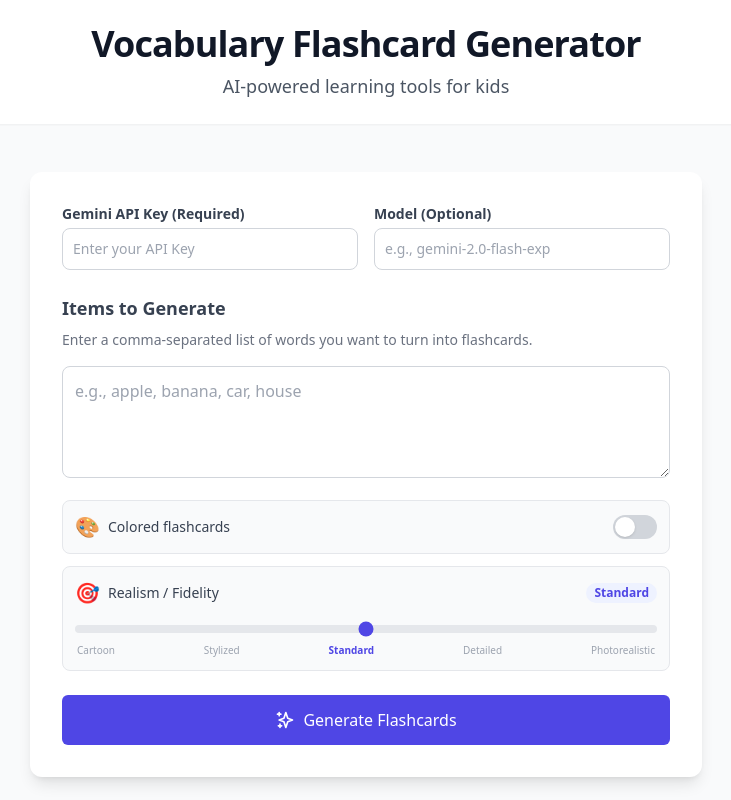
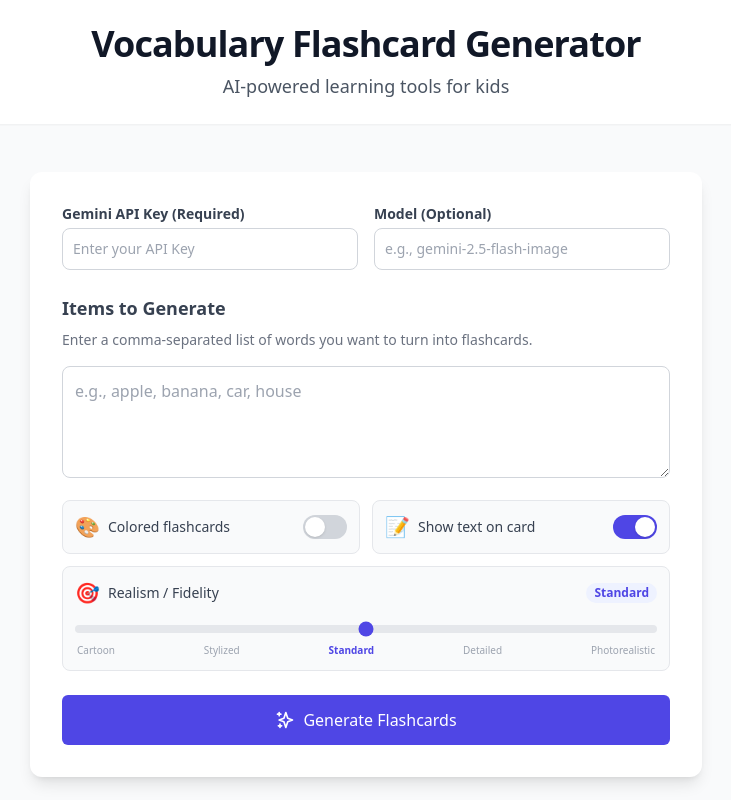
Before and after one commit to travensolli/vocabulary-flashcard-generator, a React (Vite) app: page / in a window 1280 px wide. Shown: the top 800 px of the page, without its empty margins (274-1005 px from the left). Built offline with nearby package versions, Linux system fonts and the light colour scheme.

Commit message:
feat: adiciona opção de "Show text on card"

```diff
--- a/App.tsx
+++ b/App.tsx
@@ -13,6 +13,7 @@
   const [isLoading, setIsLoading] = useState<boolean>(false);
   const [error, setError] = useState<string | null>(null);
   const [isColored, setIsColored] = useState<boolean>(false);
+  const [showText, setShowText] = useState<boolean>(true);
   const [realism, setRealism] = useState<number>(3);
   const [apiKey, setApiKey] = useState<string>('');
   const [model, setModel] = useState<string>('');
@@ -40,7 +41,7 @@
         const batch = items.slice(i, i + CONCURRENCY_LIMIT);
 
         const settled = await Promise.allSettled(
-          batch.map(async (item) => ({ url: await generateFlashcard(item, isColored, realism, apiKey, model), name: item }))
+          batch.map(async (item) => ({ url: await generateFlashcard(item, isColored, realism, apiKey, model, showText), name: item }))
         );
         allSettled.push(...settled);
 
@@ -89,6 +90,8 @@
           onApiKeyChange={setApiKey}
           model={model}
           onModelChange={setModel}
+          showText={showText}
+          onShowTextChange={setShowText}
         />
 
         <div className="mt-12">
--- a/components/GeneratorForm.tsx
+++ b/components/GeneratorForm.tsx
@@ -9,10 +9,11 @@
   onColorChange: (colored: boolean) => void;
   realism: number;
   onRealismChange: (level: number) => void;
-  apiKey: string;
   onApiKeyChange: (key: string) => void;
   model: string;
   onModelChange: (model: string) => void;
+  showText: boolean;
+  onShowTextChange: (show: boolean) => void;
 }
 
 const REALISM_LABELS: Record<number, string> = {
@@ -33,7 +34,9 @@
   apiKey,
   onApiKeyChange,
   model,
-  onModelChange
+  onModelChange,
+  showText,
+  onShowTextChange
 }) => {
   const [inputText, setInputText] = useState<string>('');
 
@@ -74,7 +77,7 @@
               type="text"
               value={model}
               onChange={(e) => onModelChange(e.target.value)}
-              placeholder="e.g., gemini-2.0-flash-exp"
+              placeholder="e.g., gemini-2.5-flash-image"
               className="w-full p-2.5 border border-gray-300 rounded-lg focus:ring-2 focus:ring-indigo-500 focus:border-indigo-500 transition duration-150 ease-in-out text-sm"
               disabled={isLoading}
             />
@@ -95,7 +98,8 @@
           className="w-full h-28 p-3 border border-gray-300 rounded-lg focus:ring-2 focus:ring-indigo-500 focus:border-indigo-500 transition duration-150 ease-in-out resize-y"
           disabled={isLoading}
         />
-        <div className="mt-4 flex items-center justify-between p-3 bg-gray-50 rounded-lg border border-gray-200">
+        <div className="mt-4 flex flex-col sm:flex-row gap-3">
+          <div className="flex-1 flex items-center justify-between p-3 bg-gray-50 rounded-lg border border-gray-200">
             <div className="flex items-center gap-2">
               <span className="text-xl" aria-hidden="true">🎨</span>
               <label htmlFor="color-toggle" className="text-sm font-medium text-gray-700 cursor-pointer select-none">
@@ -115,6 +119,29 @@
                 className={`pointer-events-none inline-block h-5 w-5 transform rounded-full bg-white shadow ring-0 transition duration-200 ease-in-out ${isColored ? 'translate-x-5' : 'translate-x-0'}`}
               />
             </button>
+          </div>
+
+          <div className="flex-1 flex items-center justify-between p-3 bg-gray-50 rounded-lg border border-gray-200">
+            <div className="flex items-center gap-2">
+              <span className="text-xl" aria-hidden="true">📝</span>
+              <label htmlFor="text-toggle" className="text-sm font-medium text-gray-700 cursor-pointer select-none">
+                Show text on card
+              </label>
+            </div>
+            <button
+              id="text-toggle"
+              type="button"
+              role="switch"
+              aria-checked={showText}
+              onClick={() => onShowTextChange(!showText)}
+              disabled={isLoading}
+              className={`relative inline-flex h-6 w-11 flex-shrink-0 cursor-pointer rounded-full border-2 border-transparent transition-colors duration-200 ease-in-out focus:outline-none focus:ring-2 focus:ring-indigo-500 focus:ring-offset-2 disabled:opacity-50 disabled:cursor-not-allowed ${showText ? 'bg-indigo-600' : 'bg-gray-300'}`}
+            >
+              <span
+                className={`pointer-events-none inline-block h-5 w-5 transform rounded-full bg-white shadow ring-0 transition duration-200 ease-in-out ${showText ? 'translate-x-5' : 'translate-x-0'}`}
+              />
+            </button>
+          </div>
         </div>
         <div className="mt-3 p-3 bg-gray-50 rounded-lg border border-gray-200">
           <div className="flex items-center justify-between mb-2">
--- a/services/geminiService.ts
+++ b/services/geminiService.ts
@@ -81,13 +81,13 @@
   }
 };
 
-const getConstraints = (realism: number, isColored: boolean): string => {
+const getConstraints = (realism: number, isColored: boolean, showText: boolean): string => {
   const r = Math.max(1, Math.min(5, Math.round(realism)));
   const common = [
-    '**No extra text, captions, logos, or watermarks** — only the item name in the label area.',
+    showText ? '**No extra text, captions, logos, or watermarks** — only the item name in the label area.' : '**Strictly NO TEXT, LETTERS, WORDS, or WRITING anywhere on the image, not even the item name.**',
     '**No background scenery or secondary objects**.',
     '**The card must stand alone** — do not render a table, hand, or anything holding the card.',
-    '**Font must be Montserrat Extra-Bold 800**.',
+    ...(showText ? ['**Font must be Montserrat Extra-Bold 800**.'] : []),
   ];
 
   let specific: string[] = [];
@@ -111,12 +111,13 @@
   return [...specific, ...common].map((c, i) => `${i + 1}. ${c}`).join('\n');
 };
 
-const getChecklist = (realism: number, isColored: boolean): string => {
+const getChecklist = (realism: number, isColored: boolean, showText: boolean): string => {
   const r = Math.max(1, Math.min(5, Math.round(realism)));
   const base = [
     'Card has a visible rounded-border frame.',
-    'There is a clear horizontal divider between illustration and label.',
+    ...(showText ? ['There is a clear horizontal divider between illustration and label.'] : []),
     'The illustration is centred and recognisable.',
+    ...(showText ? [] : ['There is no text, divider, or label area; only the illustration inside the frame.']),
   ];
   if (!isColored) {
     if (r <= 3) base.push('Strictly black-and-white with no greys.');
@@ -130,7 +131,7 @@
   return base.map(c => `- [ ] ${c}`).join('\n');
 };
 
-const createFlashcardPrompt = (item: string, realism: number, isColored: boolean): string => {
+const createFlashcardPrompt = (item: string, realism: number, isColored: boolean, showText: boolean): string => {
   const label = item.toUpperCase();
   const style = getRealismStyle(realism);
   let illustrationDesc = realism <= 3 ? (isColored ? "full-colour drawing" : "line-art drawing") :
@@ -151,22 +152,24 @@
 
 ## CARD SPECIFICATIONS
 - **Outer card**: 3:4 portrait ratio, solid black rounded border on white.
-- **Illustration area**: Top 75%, centred ${illustrationDesc}.
+${showText ? `- **Illustration area**: Top 75%, centred ${illustrationDesc}.
 - **Divider**: Solid black horizontal line.
-- **Label area**: Bottom 25%, text "${label}" in Montserrat Extra-Bold (800).
+- **Label area**: Bottom 25%, text "${label}" in Montserrat Extra-Bold (800).` : `- **Illustration area**: 100% of the space inside the rounded border, centred ${illustrationDesc}.
+- **No Text**: The card MUST NOT have a divider line, label area, or any text whatsoever.`}
 
 ### Guidelines
 ${getIllustrationGuidelines(item, realism, isColored)}
 
-### Typography
+${showText ? `### Typography
 - Font: Montserrat Extra-Bold 800.
-- Text: "${label}".
+- Text: "${label}".` : `### Typography
+- STRICTLY NO TEXT.`}
 
 ## STRICT CONSTRAINTS
-${getConstraints(realism, isColored)}
+${getConstraints(realism, isColored, showText)}
 
 ## QUALITY CHECKLIST
-${getChecklist(realism, isColored)}
+${getChecklist(realism, isColored, showText)}
 `.trim();
 };
 
@@ -186,7 +189,8 @@
   isColored: boolean = false,
   realism: number = 3,
   apiKey?: string,
-  model?: string
+  model?: string,
+  showText: boolean = true
 ): Promise<string> => {
   if (!apiKey) throw new Error("API key is required.");
 
@@ -197,7 +201,7 @@
   });
   const effectiveModel = model || "gemini-2.5-flash-image"; // Reverting to server's default
   const sanitized = sanitizeItem(item);
-  const prompt = createFlashcardPrompt(sanitized, realism, isColored);
+  const prompt = createFlashcardPrompt(sanitized, realism, isColored, showText);
 
   let lastError: any;
   for (let attempt = 0; attempt <= MAX_RETRIES; attempt++) {
```
Lines whose indentation alone changed are shown as unchanged.
